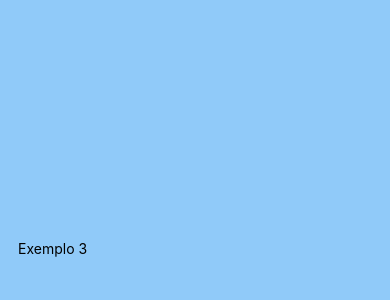
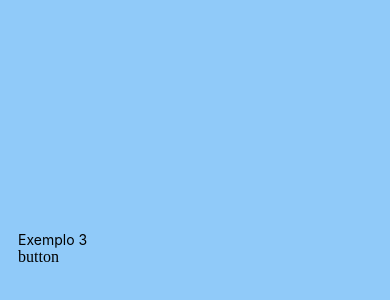
Before and after one commit to luisciaramicoli/aulareactnative, a React Native app: screen / in a window 390 px wide. Shown: the part 174-474 px from the top of the page. Built offline with nearby package versions, Linux system fonts and the light colour scheme.

Commit message:
pressable

```diff
--- a/src/ex_3/index.js
+++ b/src/ex_3/index.js
@@ -4,5 +4,8 @@ export default function Exemplo_3(){
     return(
     <View>
         <Text>Exemplo 3</Text>
+        <Pressable>
+            button
+        </Pressable>
     </View>
 );}
```
